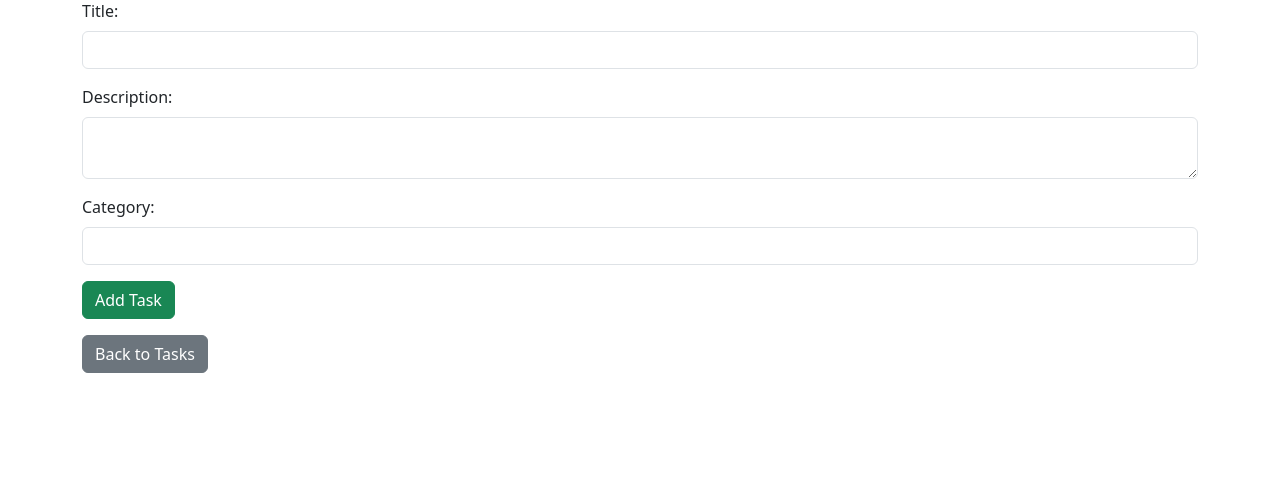
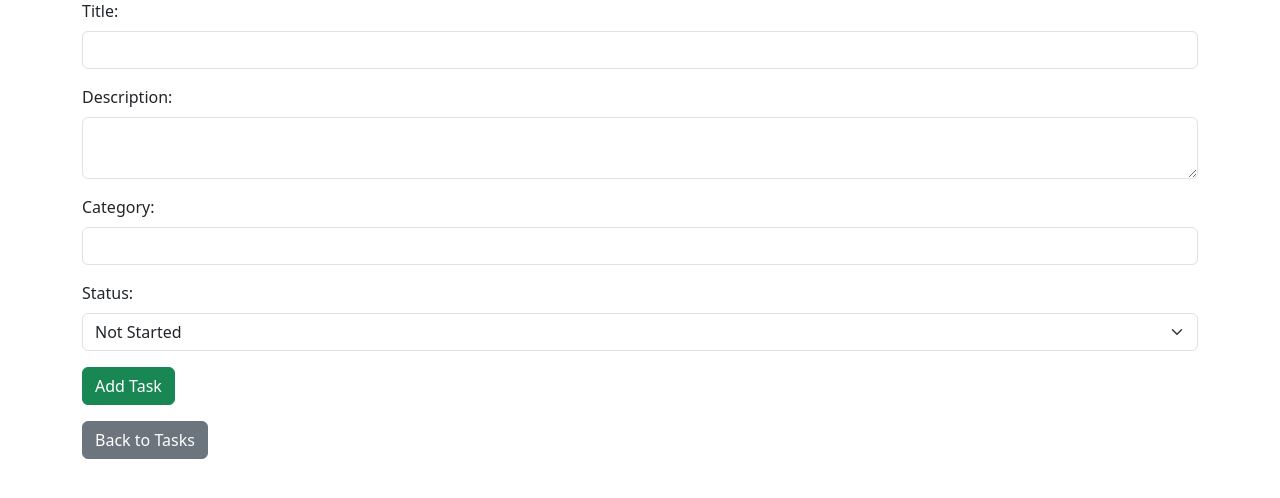
Before and after one commit to svladimir1010/Task-Tracker, a Flask app: page /add in a window 1280 px wide. Shown: the part 145-643 px from the top of the page. Run offline with Flask 3, Linux system fonts and the light colour scheme; the visitor is signed in with stand-in values (Sample User, id 1).

Commit message:
Ensure description and status are fully integrated

```diff
--- a/app/routes.py
+++ b/app/routes.py
@@ -66,7 +66,8 @@ def add_task():
         title = request.form['title']
         description = request.form.get('description')
         category = request.form.get('category', 'General')
-        task = Task(title=title, description=description, category=category, user_id=current_user.id)
+        status = request.form.get('status')
+        task = Task(title=title, description=description, category=category, status=status, user_id=current_user.id)
         db.session.add(task)
         db.session.commit()
         return redirect(url_for('main.index'))
--- a/app/templates/add_task.html
+++ b/app/templates/add_task.html
@@ -15,6 +15,14 @@
 		<label class="form-label">Category:</label>
 		<input type="text" name="category" class="form-control">
 	</div>
+	<div class="mb-3">
+		<label class="form-label">Status:</label>
+		<select name="status" class="form-select" required>
+			<option value="Not Started">Not Started</option>
+			<option value="In Progress">In Progress</option>
+			<option value="Completed">Completed</option>
+		</select>
+	</div>
 	<button type="submit" class="btn btn-success">Add Task</button>
 </form>
 <a href="{{ url_for('main.index') }}" class="btn btn-secondary mt-3">Back to Tasks</a>
```
Also changed, not shown: app/templates/index.html (+10 -3 lines).
